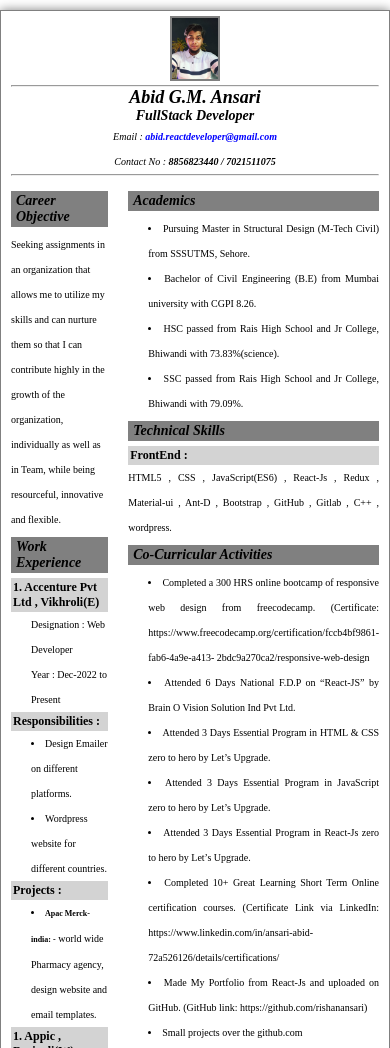
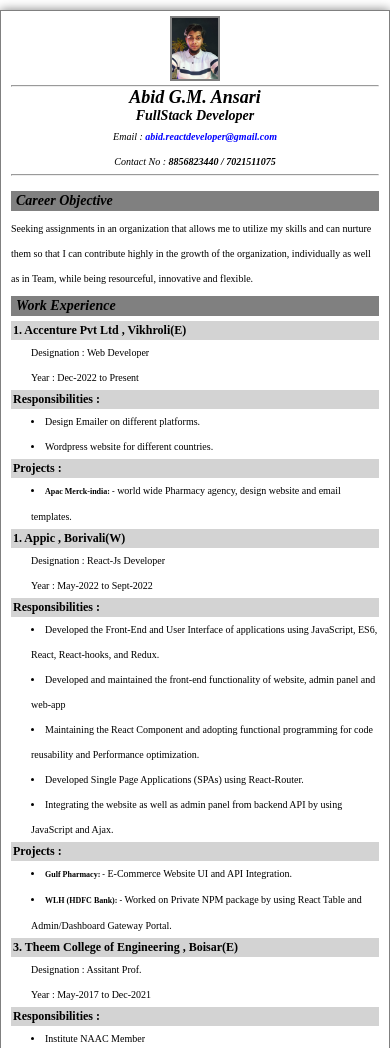
Before and after one commit to rishanansari/abidresume, a plain HTML site: page index.html in a window 390 px wide. Shown: the top 1048 px of the page. Drawn offline with Linux system fonts and the light colour scheme.

Commit message:
resp updated

```diff
--- a/index.css
+++ b/index.css
@@ -84,6 +84,9 @@ li span {
     /* padding-top: 5px; */
     border: 2px solid gray;
   }
+  .main_content {
+  display: block;
+}
   .left_div {
   width: 100%;
 }
```
